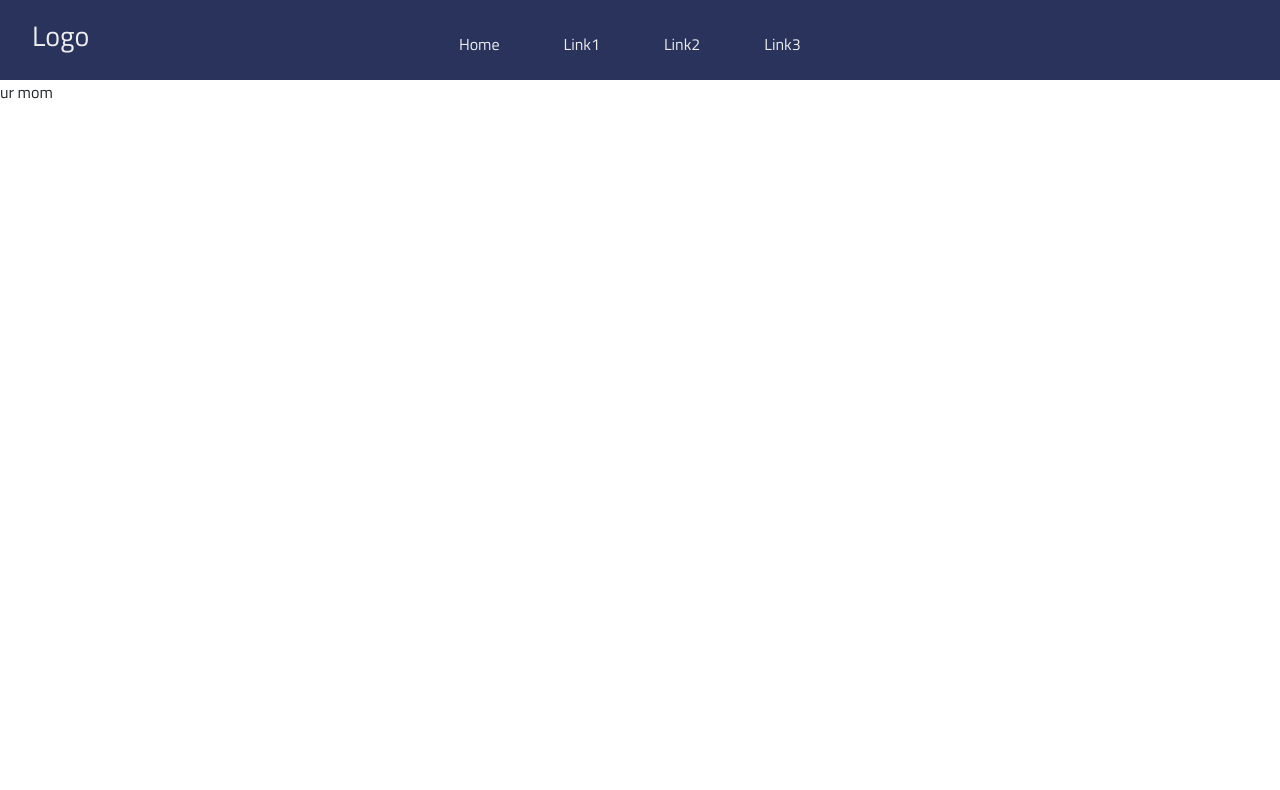
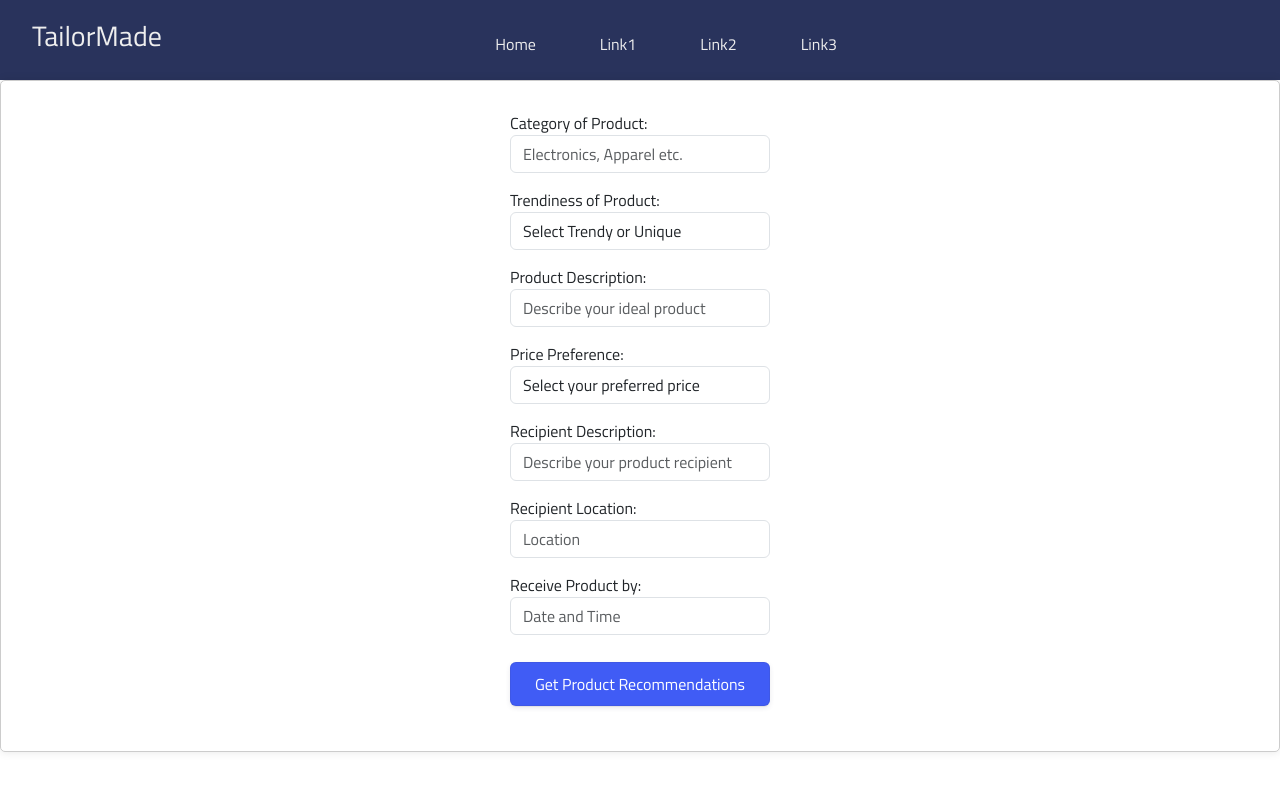
Before and after one commit to wjunwei2001/TailorMade, a React (Create React App) app in the folder application/client/: page / in a window 1280 px wide. Shown: the top 790 px of the page. Built offline with nearby package versions, Linux system fonts and the light colour scheme; no server answers.

Commit message:
Fix styling

```diff
--- a/application/client/src/App.jsx
+++ b/application/client/src/App.jsx
@@ -1,6 +1,7 @@
 import './App.css';
 import React from 'react';
 import Navbar from './components/Navbar';
+import Form from './components/Form'
 import { useState, useEffect } from "react";
 
 // functions
@@ -21,7 +22,7 @@ function App() {
   return (
     <React.Fragment>
       <Navbar />
-      {data}
+      <Form />
     </React.Fragment>
 
   );
--- a/application/client/src/components/Navbar.jsx
+++ b/application/client/src/components/Navbar.jsx
@@ -1,6 +1,6 @@
 import { useRef } from 'react'
 import { FaBars, FaTimes } from "react-icons/fa";
-import "../styles/main.css"
+import "../styles/Navbar.css"
 
 function Navbar() {
   const navRef = useRef();
@@ -11,9 +11,11 @@ function Navbar() {
 
   return (
     <header>
-      <h3>Logo</h3>
+      <a href="/" className='app-name'>
+        <h3 >TailorMade</h3>
+      </a>
       <nav ref={navRef}>
-        <a href="/#">Home</a>
+        <a href="/">Home</a>
         <a href="/#">Link1</a>
         <a href="/#">Link2</a>
         <a href="/#">Link3</a>
--- a/application/client/src/styles/main.css
+++ b/application/client/src/styles/Navbar.css
@@ -22,6 +22,15 @@ header {
     padding: 0 2rem;
     background-color: var(--mainColor);
     color: var(--textColor);
+}
+
+.app-name {
+    cursor: pointer;
+    background: transparent;
+    border: none;
+    outline: none;
+    color: var(--textColor);
+    text-decoration: none;
 }
 
 nav a {
@@ -64,12 +73,13 @@ header .nav-btn {
         justify-content: center;
         gap: 1.5rem;
         background-color: var(--mainColor);
-        transition: 1s;
+        transition: 0.5s;
         transform: translateY(-100vh);
     }
 
     header .responsive_nav {
         transform: none;
+        z-index: 69;
     }
 
 
```
